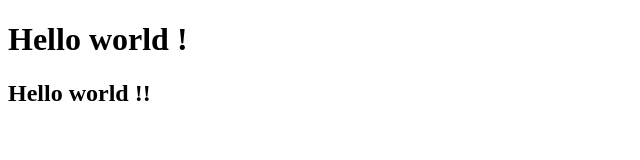
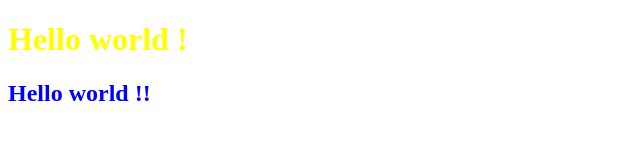
Before and after one commit to Naf180/WebProgPyJs, a plain HTML site: page index.html in a window 1280 px wide. Shown: the whole page, without its empty margins (0-640 px from the left). Drawn offline with Linux system fonts and the light colour scheme.

Commit message:
Move style properties

```diff
--- a/index.html
+++ b/index.html
@@ -4,6 +4,15 @@
     <meta charset="UTF-8">
     <meta name="viewport" content="width=device-width, initial-scale=1.0">
     <title>Document</title>
+    <style>
+        h1 {
+            color: yellow;
+        }
+
+        h2 {
+            color: blue;
+        }
+    </style>
 </head>
 <body>
     <h1>Hello world !</h1>
```
